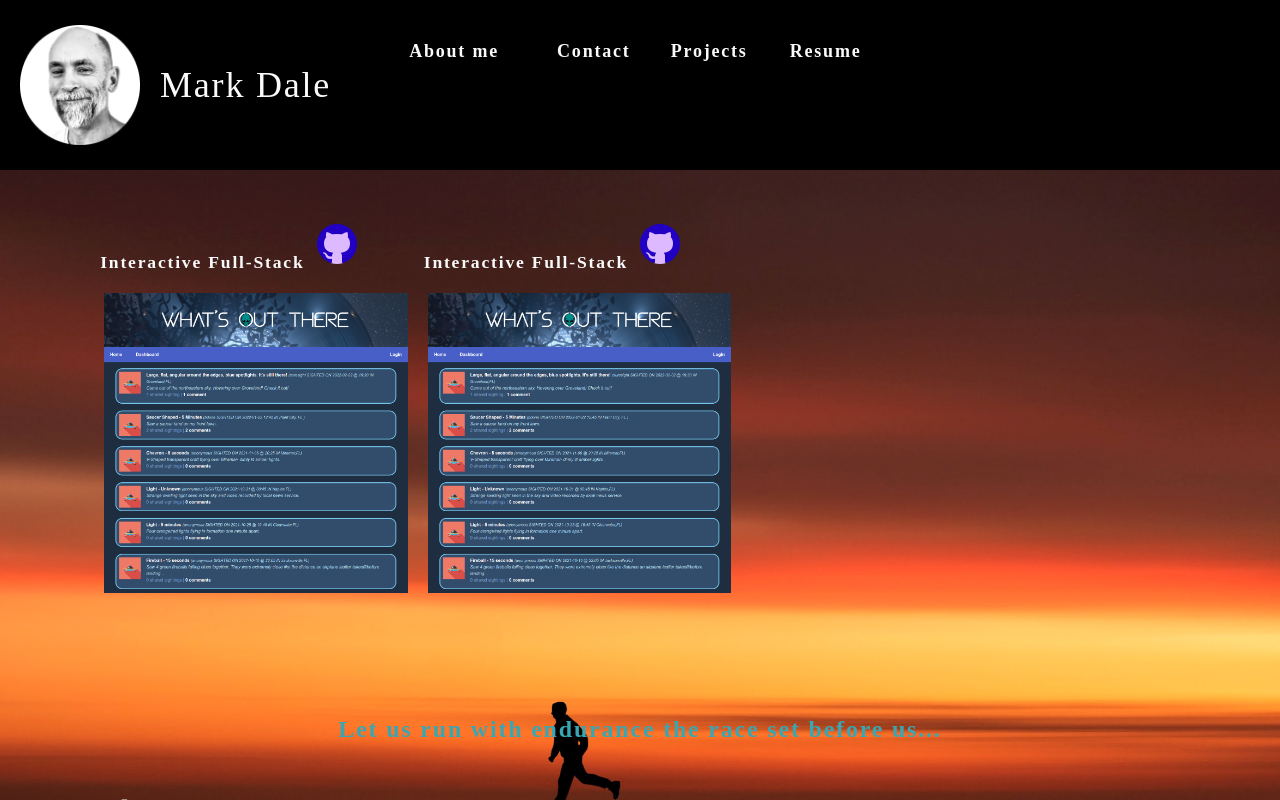
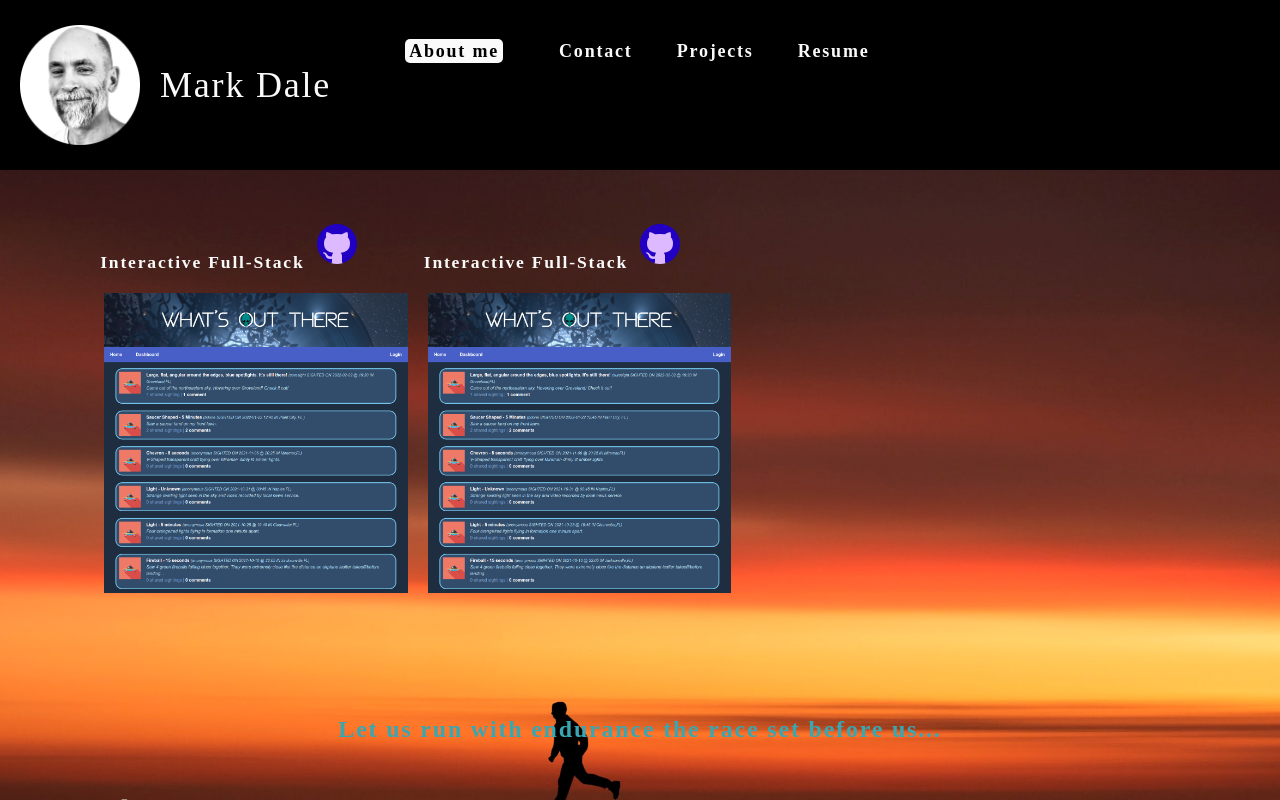
Before and after one commit to msdale/portfolio-msdale, a React (Create React App) app: page / in a window 1280 px wide. In both pictures the pointer is over the link "About me". Shown: the top 800 px of the page. Built offline with nearby package versions, Linux system fonts and the light colour scheme.

Commit message:
added hover highlights to nav bar...ready for projects array

```diff
--- a/src/components/About/index.js
+++ b/src/components/About/index.js
@@ -15,7 +15,7 @@ function About() {
           and Resorts IT, I designed, implemented, and supported database applications focused on managing guest
           reservations and other linked guest data. The number of guests supported in the system grew from ~80 million
           to over 200 million guests during my tenure. A concise breakdown of that experience is provided in my resume
-          (<a style={{ color: "#fce138" }} href={pdf}>View Pdf</a>). My latest technical pursuit has been acquiring a
+          (<a style={{ color: "#fce138" }} href={pdf}>View Resume</a>). My latest technical pursuit has been acquiring a
           Full-Stack skill set so I can be more engaged in development effecting both sides of the browser.
           I'm hard-working, focused, and work well alone, yet I enjoy being part of, and contributing to a well
           functioning team (who doesn't?). Perhaps I can be a part of yours. Thanks for visiting my site, and I hope to
--- a/src/components/Nav/index.js
+++ b/src/components/Nav/index.js
@@ -13,18 +13,19 @@ function Nav() {
         </h1>
         <ul className="flex-row center-content">
           <li className="mx-2">
-            <a href="#about">
+            <a id="navAbout" href="#about">
               About me
             </a>
           </li>
           <li>
-            <span>Contact</span>
+            <a id="navContact">Contact</a>
           </li>
           <li>
-            <span>Projects</span>
+            <a id="navProjects">Projects</a>
           </li>
           <li>
             <Resume />
+
           </li>
         </ul>
       </nav>
--- a/src/components/Resume/index.js
+++ b/src/components/Resume/index.js
@@ -4,7 +4,7 @@ import pdf from "../../assets/documents/markdale_2021.pdf";
 function Resume() {
   return (
     <section>
-          <a href={pdf}>Resume</a>
+          <a id="navResume" href={pdf}>Resume</a>
     </section>
   )
 }
--- a/src/index.css
+++ b/src/index.css
@@ -92,8 +92,28 @@ a {
   font-weight: bold;
 }
 
-a:hover {
-  text-decoration: underline;
+#navAbout:hover {
+  /*text-decoration: underline;*/
+  background: var(--light);
+  color: var(--dark);
+}
+
+#navResume:hover {
+  /*text-decoration: underline;*/
+  background: var(--light);
+  color: var(--dark);
+}
+
+#navContact:hover {
+  /*text-decoration: underline;*/
+  background: var(--light);
+  color: var(--dark);
+}
+
+#navProjects:hover {
+  /*text-decoration: underline;*/
+  background: var(--light);
+  color: var(--dark);
 }
 
 header {
@@ -103,6 +123,8 @@ header {
 header a {
   color: var(--light);
 }
+
+
 
 button {
   font-size: 1rem;
```
